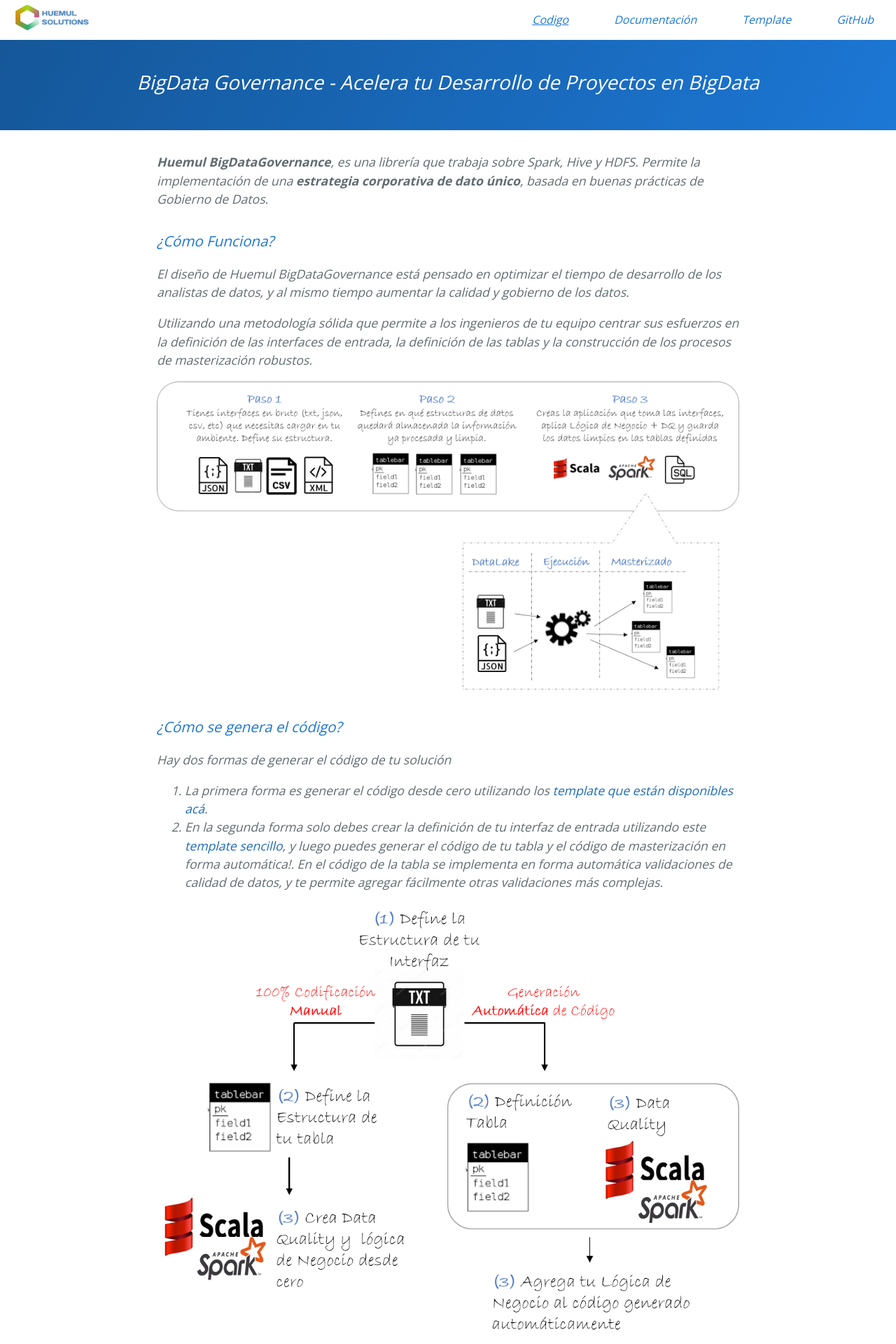
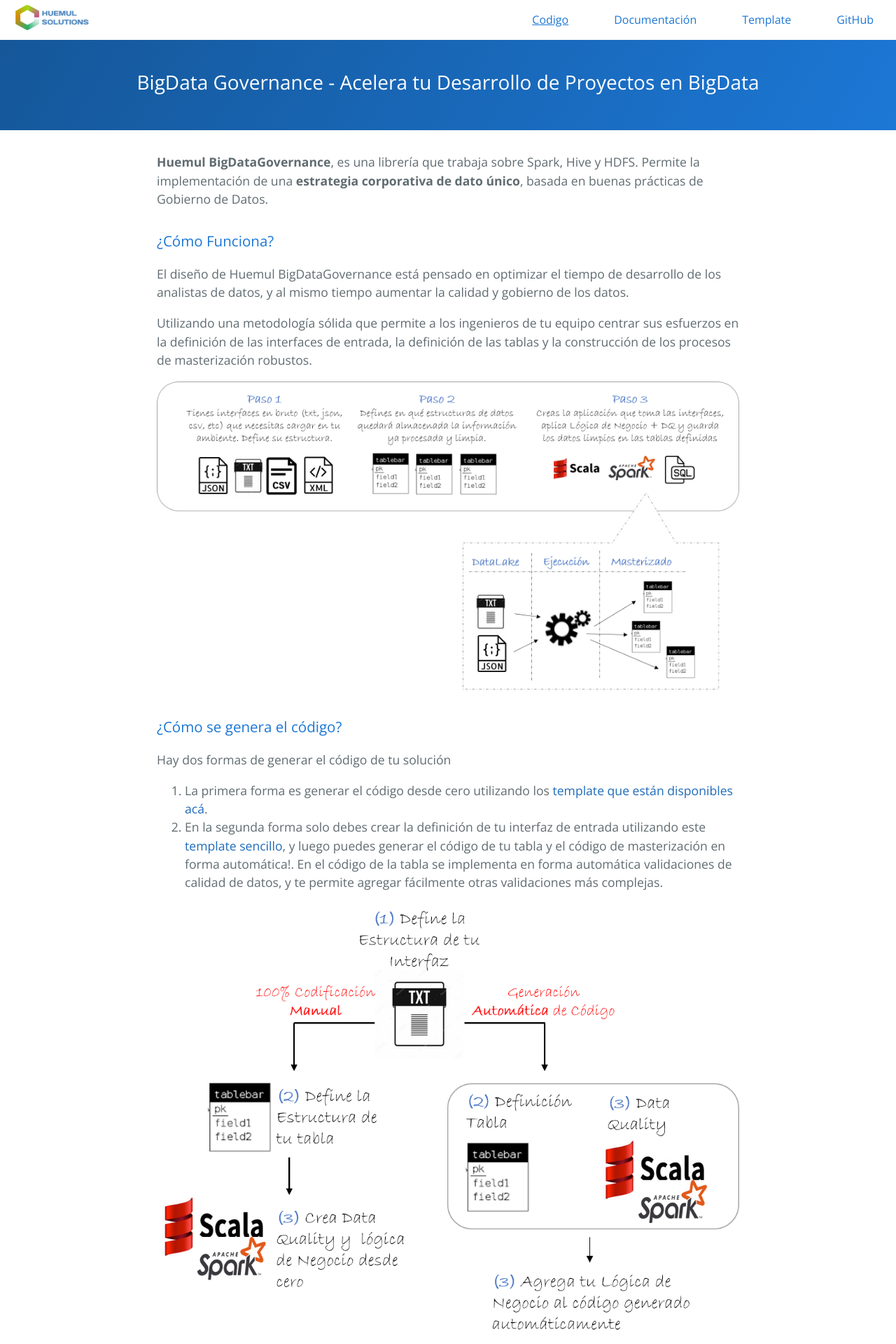
Before and after one commit to Blashhm/blashhm.github.io, a Jekyll site: the page built from index.md, in a window 1280 px wide. Shown: the top 1920 px of the page at 70% size. Built offline with Jekyll 4.4.1, drawn with Linux system fonts in a browser that asks for light colours; some web fonts are replaced.

Commit message:
Update default.html

```diff
--- a/_layouts/default.html
+++ b/_layouts/default.html
@@ -40,7 +40,7 @@
       <a href="#home" class="logo" data-scroll><img src="/Huemul_Logo_v3.png" style="height: 50px;"></a>
       <nav class="nav-collapse">
         <ul>
-          <li class="menu-item active"><a href="codigo.html"><i class="glyphicon glyphicon-folder-open">Codigo</a></li>
+          <li class="menu-item active"><a href="codigo.html"><i class="glyphicon glyphicon-folder-open"></i>Codigo</a></li>
           <li class="menu-item"><a href="documentacion.html">Documentación</a></li>
           <li class="menu-item"><a href="template.html">Template</a></li>
           <li class="menu-item"><a href="https://github.com/HuemulSolutions/Bigdata-Governance">GitHub</a></li>
```
